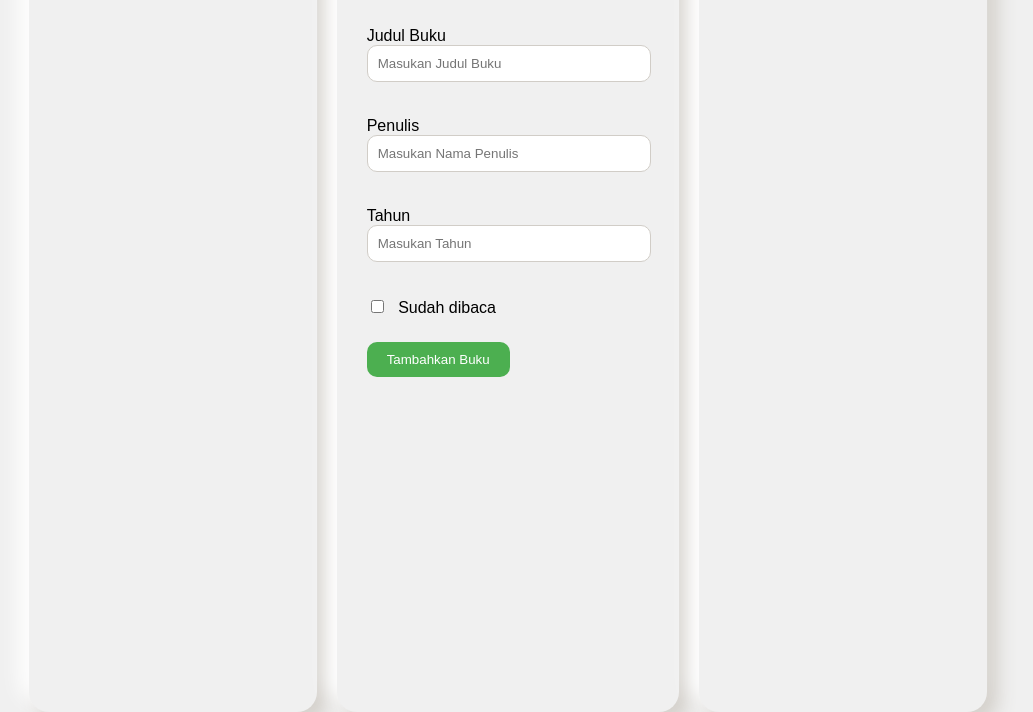
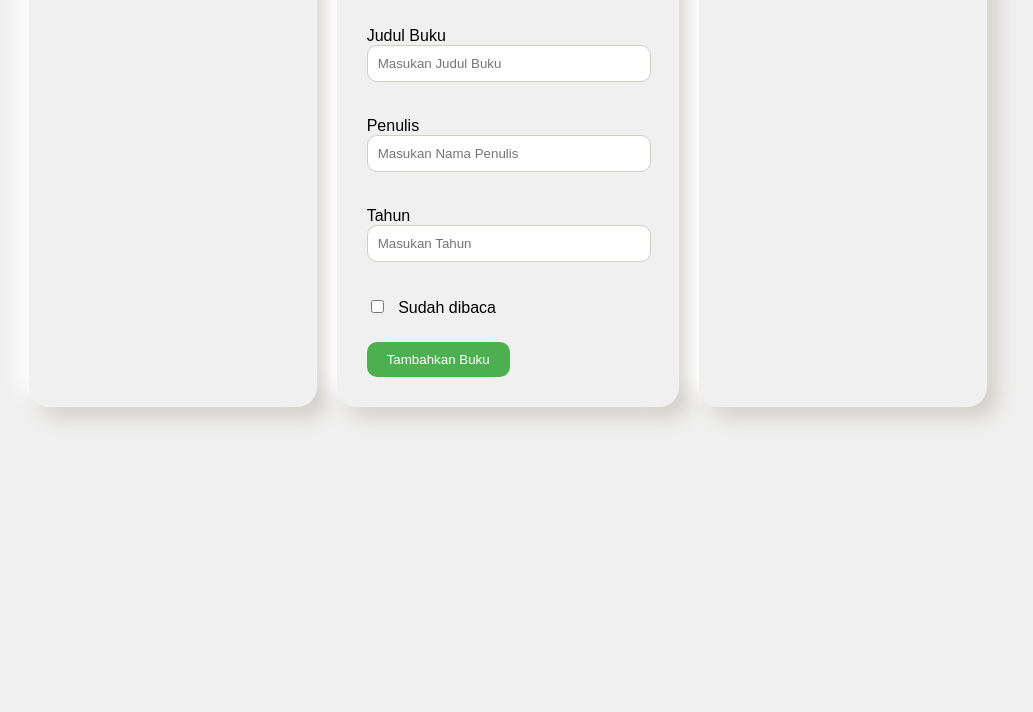
Before and after one commit to Densu341/Beginner-Frontend-Project, a plain HTML site: page bookself-app/index.html in a window 1280 px wide. Shown: the part 178-890 px from the top of the page, without its empty margins (132-1165 px from the left). After the commit the page ends 800 px from the top, so only its background shows below. Drawn offline with Linux system fonts and the light colour scheme.

Commit message:
update card height

```diff
--- a/bookself-app/style.css
+++ b/bookself-app/style.css
@@ -1,6 +1,5 @@
 body {
   background-color: #f0f0f0;
-  height: 100vh;
   margin: 0;
   font-family: Arial, sans-serif;
 }
@@ -10,7 +9,6 @@ main {
   flex-wrap: wrap;
   justify-content: center;
   gap: 20px;
-  height: 100%;
 }
 
 .container {
```
